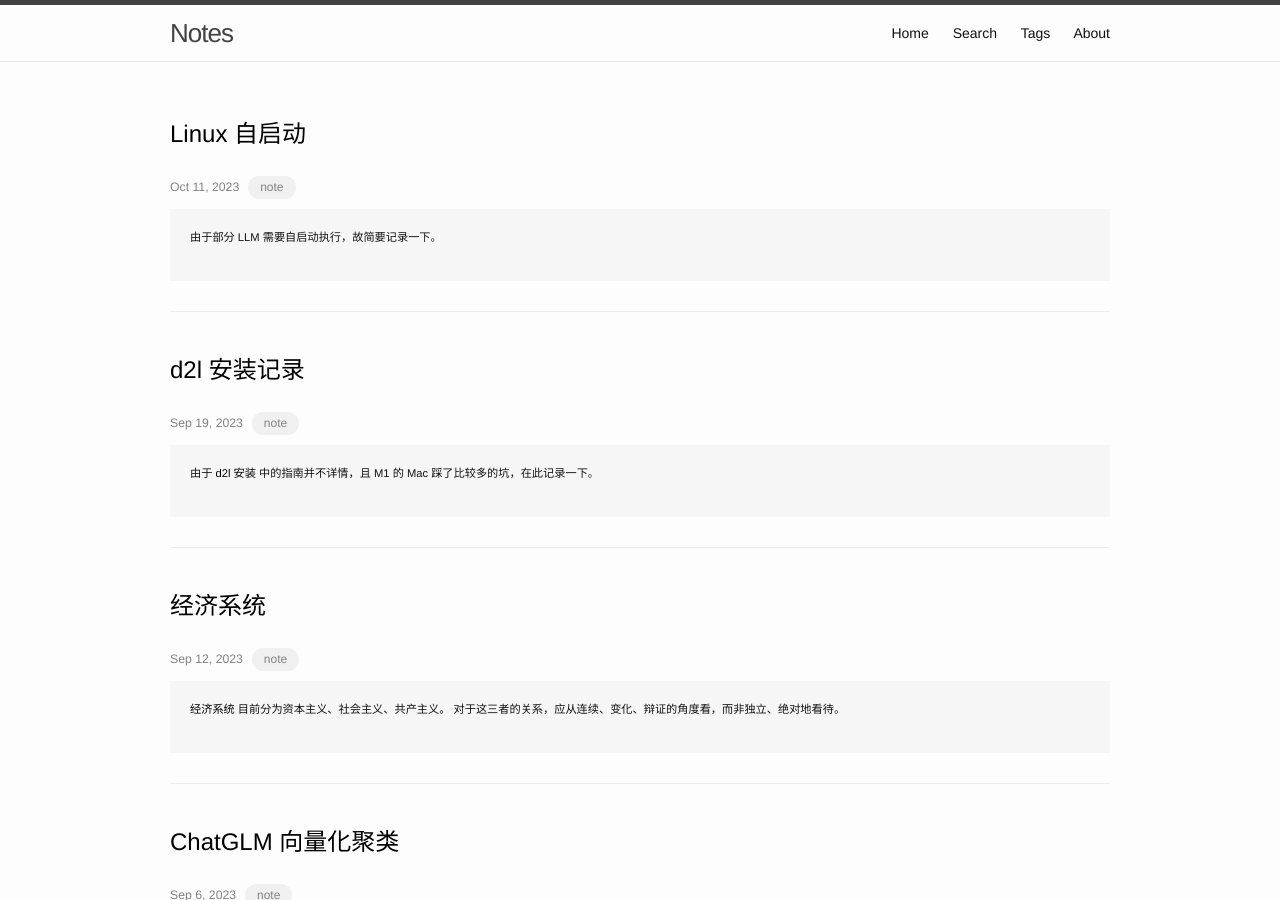
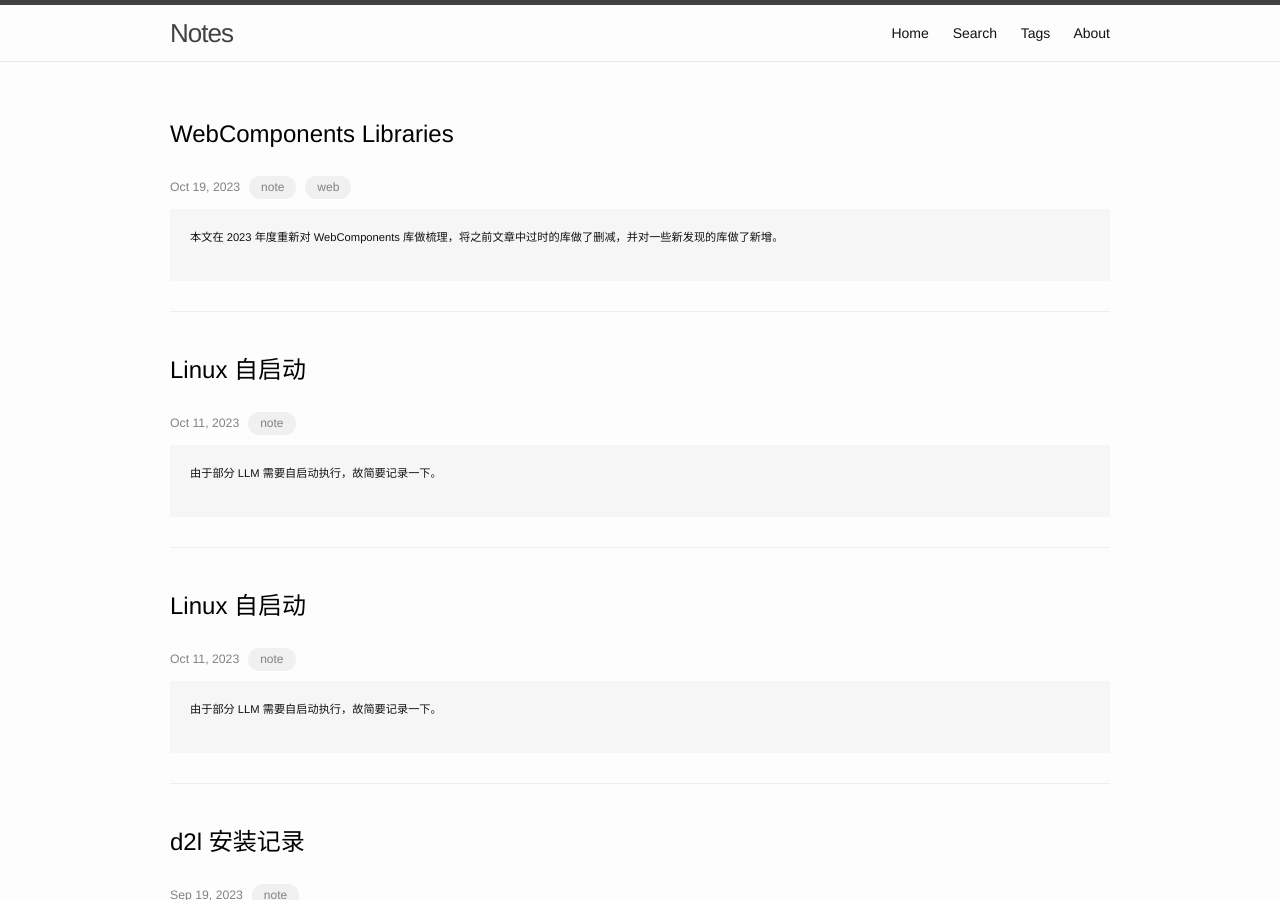
Before and after one commit to zhoukekestar/notes, a Jekyll site: the page built from index.html, in a window 1280 px wide and 900 px high. Built offline with Jekyll 4.4.1, drawn with Linux system fonts in a browser that asks for light colours; the list of posts is cut into pages by our own code; some of the changed text lies outside the part shown.

Commit message:
Update Code

````diff
--- /dev/null
+++ b/_posts/2023-10~12/2023-10-12-autostart2.md
@@ -0,0 +1,55 @@
+---
+layout: post
+title:  "Linux 自启动"
+date:  2023-10-11
+tags: [note]
+---
+
+  由于部分 LLM 需要自启动执行，故简要记录一下。
+
+# 命令
+
+```sh
+$ scp ./feedback-ai.tar.gz root@xx.xx.xx.xx:/root
+$ ssh root@xx.xx.xx.xx
+
+```
+
+# remote
+
+```sh
+$ cd /root
+
+# unzip archive
+$ tar -zxvf feedback-ai.tar.gz
+$ unzip -a Archive.zip
+
+$ cd feedback-ai
+$ pip3.11 install -r ./requirements.txt
+$ python3.11
+```
+
+# Python Execute Path
+
+```sh
+$ which python3.11
+$ where python3.11
+```
+
+# AutoStart Scripts
+
+```bash
+#!/bin/bash
+
+now=$(date +"%I:%M:%S")
+echo "autostart.sh at $now" >> /root/log
+
+
+nvidia-smi >> /root/log
+
+nohup /usr/local/bin/python3.11 /root/ai/index.py >> /root/ai/log &
+
+now=$(date +"%I:%M:%S")
+echo "autostart.sh end $now" >> /root/log
+
+```
--- /dev/null
+++ b/_posts/2023-10~12/2023-10-19-WebComponents.md
@@ -0,0 +1,44 @@
+---
+layout: post
+title:  "WebComponents Libraries"
+date:  2023-10-19
+tags: [note, web]
+---
+
+  本文在 2023 年度重新对 WebComponents 库做梳理，将之前文章中过时的库做了删减，并对一些新发现的库做了新增。
+
+# List
+
+
+
+| Name | URL | Downloads | Stars | Last Commit |
+|---|---|---|---|--|
+| Google | [material-components/material-web](https://github.com/material-components/material-web) |  ![](https://img.shields.io/npm/dw/%40material/web?style=flat-square) | ![](https://img.shields.io/github/stars/material-components/material-web?style=flat-square) | ![](https://img.shields.io/github/last-commit/material-components/material-web/main) |
+| SAP(思爱普ERP) | [SAP/ui5-webcomponents](https://github.com/SAP/ui5-webcomponents) |  ![](https://img.shields.io/npm/dw/%40ui5/webcomponents?style=flat-square) | ![](https://img.shields.io/github/stars/SAP/ui5-webcomponents?style=flat-square) | ![](https://img.shields.io/github/last-commit/SAP/ui5-webcomponents/main) |
+| MicroSoft | [microsoft/fluentui](https://github.com/microsoft/fluentui/tree/master/packages/web-components) |  ![](https://img.shields.io/npm/dw/%40fluentui/web-components?style=flat-square) | ![](https://img.shields.io/github/stars/microsoft/fluentui?style=flat-square) | ![](https://img.shields.io/github/last-commit/microsoft/fluentui/master) |
+| Salesforce | [salesforce/lwc](https://github.com/salesforce/lwc) |  ![](https://img.shields.io/npm/dw/lwc?style=flat-square) | ![](https://img.shields.io/github/stars/salesforce/lwc?style=flat-square) | ![](https://img.shields.io/github/last-commit/salesforce/lwc/master) |
+| Adobe | [adobe/spectrum-web-components](https://github.com/adobe/spectrum-web-components) |  ![](https://img.shields.io/npm/dw/%40spectrum-web-components/button?style=flat-square) | ![](https://img.shields.io/github/stars/adobe/spectrum-web-components?style=flat-square) | ![](https://img.shields.io/github/last-commit/adobe/spectrum-web-components/main) |
+| Tencent | [Tencent/omi](https://github.com/Tencent/omi) |  ![](https://img.shields.io/npm/dw/omi?style=flat-square) | ![](https://img.shields.io/github/stars/Tencent/omi?style=flat-square) | ![](https://img.shields.io/github/last-commit/Tencent/omi/master) |
+| ING-Bank(荷兰商业银行) | [ing-bank/lion](https://github.com/ing-bank/lion) |  ![](https://img.shields.io/npm/dw/%40lion/ui?style=flat-square) | ![](https://img.shields.io/github/stars/ing-bank/lion?style=flat-square) | ![](https://img.shields.io/github/last-commit/ing-bank/lion/master) |
+| 阅文(Tencent) | [yued-fe/lulu](https://github.com/yued-fe/lulu) |  ![](https://img.shields.io/npm/dw/lu2?style=flat-square) | ![](https://img.shields.io/github/stars/yued-fe/lulu?style=flat-square) | ![](https://img.shields.io/github/last-commit/yued-fe/lulu/master) |
+| 哈啰单车 | [Hellof2e/quarkc](https://github.com/Hellof2e/quarkc) |  ![](https://img.shields.io/npm/dw/quarkc?style=flat-square) | ![](https://img.shields.io/github/stars/Hellof2e/quarkc?style=flat-square) | ![](https://img.shields.io/github/last-commit/Hellof2e/quarkc/main) |
+
+
+
+> Downloads 表示 NPM 包的下载量，一定程度上代表真实使用量。
+
+
+# Framework
+
+| URL | Downloads | Star |
+|---|---|---|
+| [Lit](https://github.com/lit/lit-element) | ![](https://img.shields.io/npm/dw/lit?style=flat-square) | ![](https://img.shields.io/github/stars/lit/lit-element?style=flat-square) |
+| [stencil](https://github.com/ionic-team/stencil) | ![](https://img.shields.io/npm/dw/%40stencil/core?style=flat-square) | ![](https://img.shields.io/github/stars/ionic-team/stencil?style=flat-square) |
+| [atomico](https://github.com/atomicojs/atomico) | ![](https://img.shields.io/npm/dw/atomico?style=flat-square) | ![](https://img.shields.io/github/stars/atomicojs/atomico?style=flat-square) |
+
+
+# References
+
+* 之前写的 [WebComponents 对比](https://zhoukekestar.github.io/notes/2020/02/07/webcomponents.html)
+* 之前写的 [WebComponents Libraries](https://zhoukekestar.github.io/notes/2021/08/10/web-components.html)
+* [Open WebComponents](https://open-wc.org/guides/community/component-libraries/)
````
Also changed, not shown: _posts/2023-10~12/2023-10-11-autostart.md (+1 -0 lines).
